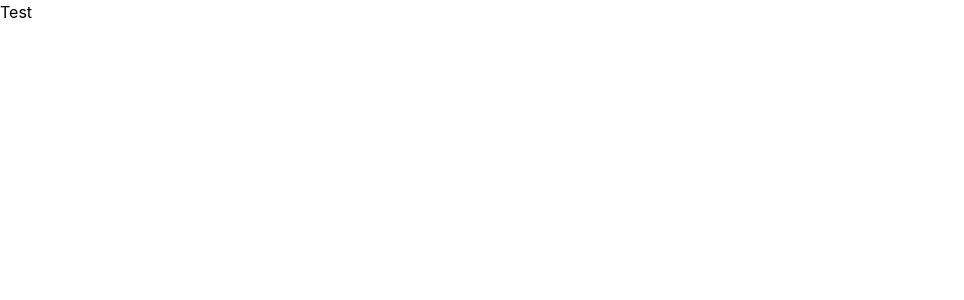
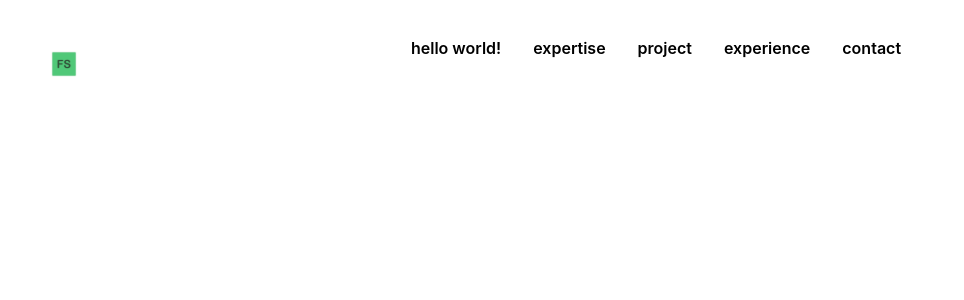
Before and after one commit to FattahSalleh/fattahsalleh.github.io, a React (Create React App) app in the folder fattah-portfolio/: page / in a window 1280 px wide. Shown: the top 300 px of the page, without its empty margins (0-964 px from the left). Built offline with nearby package versions, Linux system fonts and the light colour scheme.

Commit message:
feat: create new TopNavBar component

```diff
--- a/fattah-portfolio/src/components/App/App.tsx
+++ b/fattah-portfolio/src/components/App/App.tsx
@@ -1,10 +1,11 @@
+import TopNavBar from '../TopNavBar/TopNavBar';
 import './App.css';
 
 function App() {
 
   return (
     <div className="App">
-      Test
+      <TopNavBar />
 		</div>
   );
 }
--- /dev/null
+++ b/fattah-portfolio/src/components/TopNavBar/TopNavBar.tsx
@@ -0,0 +1,39 @@
+import fsIcon from '../../assets/images/fsicon/fs-icon.svg';
+
+function TopNavBar() {
+	return (
+		<div
+			className="max-h-24 w-full flex flex-row justify-between p-12"
+			id="topNavBar"
+		>
+			<div className="">
+				<img
+					src={fsIcon}
+					alt="FS Icon"
+					width={32}
+					height={32}
+				/>
+			</div>
+			<div className="flex flex-row justify-between font-semibold items-center">
+				<a href="#" className="mx-4">
+					hello world!
+				</a>
+				<a href="#" className="mx-4">
+					expertise
+				</a>
+				<a href="#" className="mx-4">
+					project
+				</a>
+				<a href="#" className="mx-4">
+					experience
+				</a>
+				<a href="#" className="mx-4">
+					contact
+				</a>
+			</div>
+			<div className=""></div>
+		</div>
+	);
+}
+
+export default TopNavBar;
```
Also changed, not shown: fattah-portfolio/src/assets/images/fsicon/fs-icon.svg (added).
